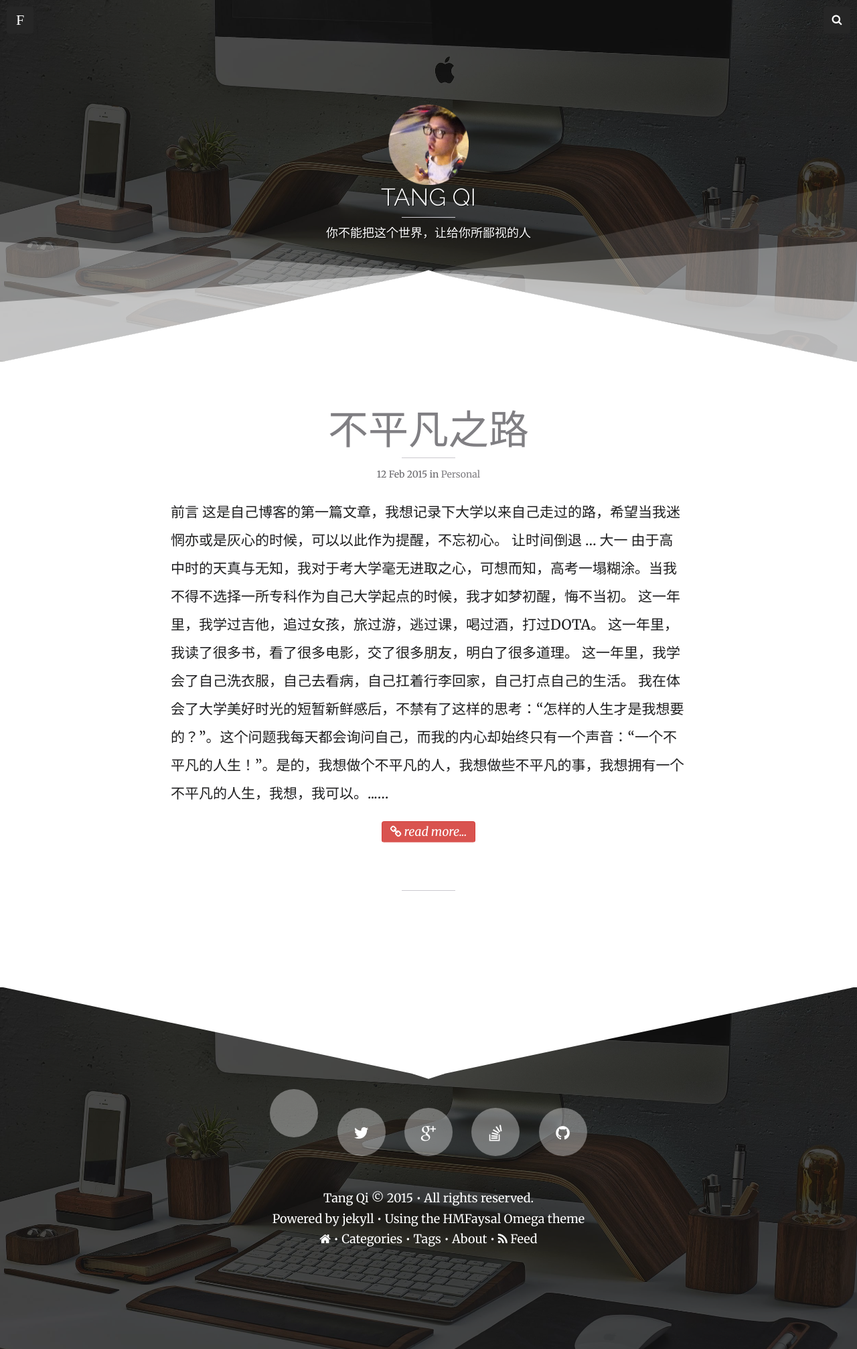
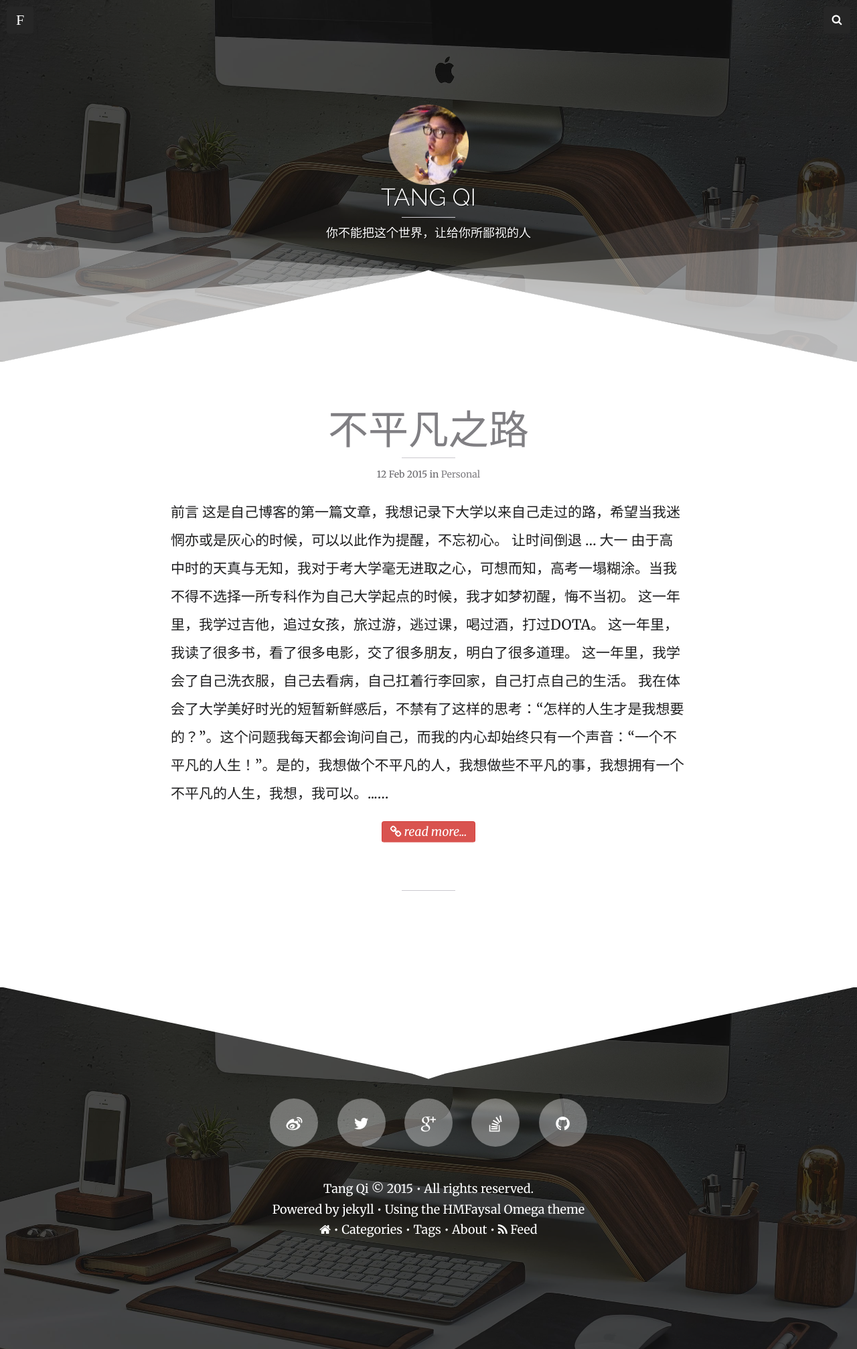
Before and after one commit to hmfaysal/hmfaysal-omega-theme, a Jekyll site: the page built from index.html, in a window 1280 px wide. Shown: the whole page at 67% size. Built offline with Jekyll 4.4.1, drawn with Linux system fonts in a browser that asks for light colours; nearby versions of some CDN libraries; the list of posts is cut into pages by our own code.

Commit message:
Commit first Post

```diff
--- a/_includes/footer.html
+++ b/_includes/footer.html
@@ -10,7 +10,7 @@
             <ul class="social-icons">
             {% if site.owner.weibo %}<li>
                 <a href="http://weibo.com/{{ site.owner.weibo }}" data-toggle="tooltip" title="{{ site.owner.name}} on Weibo" target="_blank">
-                    <i class="fa fa-weibo"></i>
+                    <i class="icon-weibo"></i>
                 </a>
             </li>{% endif %}
             {% if site.owner.twitter %}<li>
```
